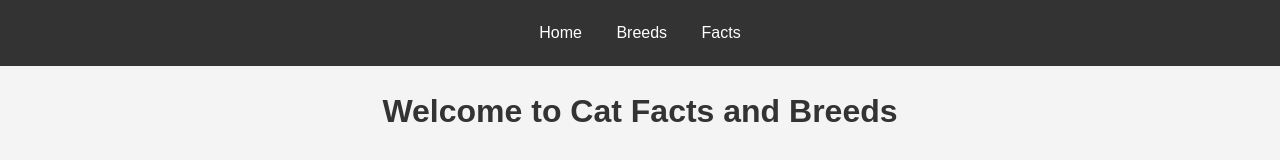
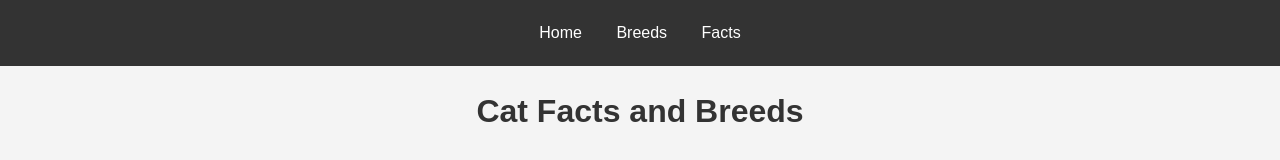
Before and after one commit to kranthi0003/node-app, a website: page public/index.html in a window 1280 px wide. Drawn offline with Linux system fonts and the light colour scheme; no server answers.

Commit message:
Update index.html

```diff
--- a/public/index.html
+++ b/public/index.html
@@ -12,7 +12,7 @@
         <a href="breeds.html">Breeds</a>
         <a href="facts.html">Facts</a>
     </nav>
-    <h1>Welcome to Cat Facts and Breeds</h1>
+    <h1>Cat Facts and Breeds</h1>
     <div class="container">
 
         <div id="randomBreed">
```
